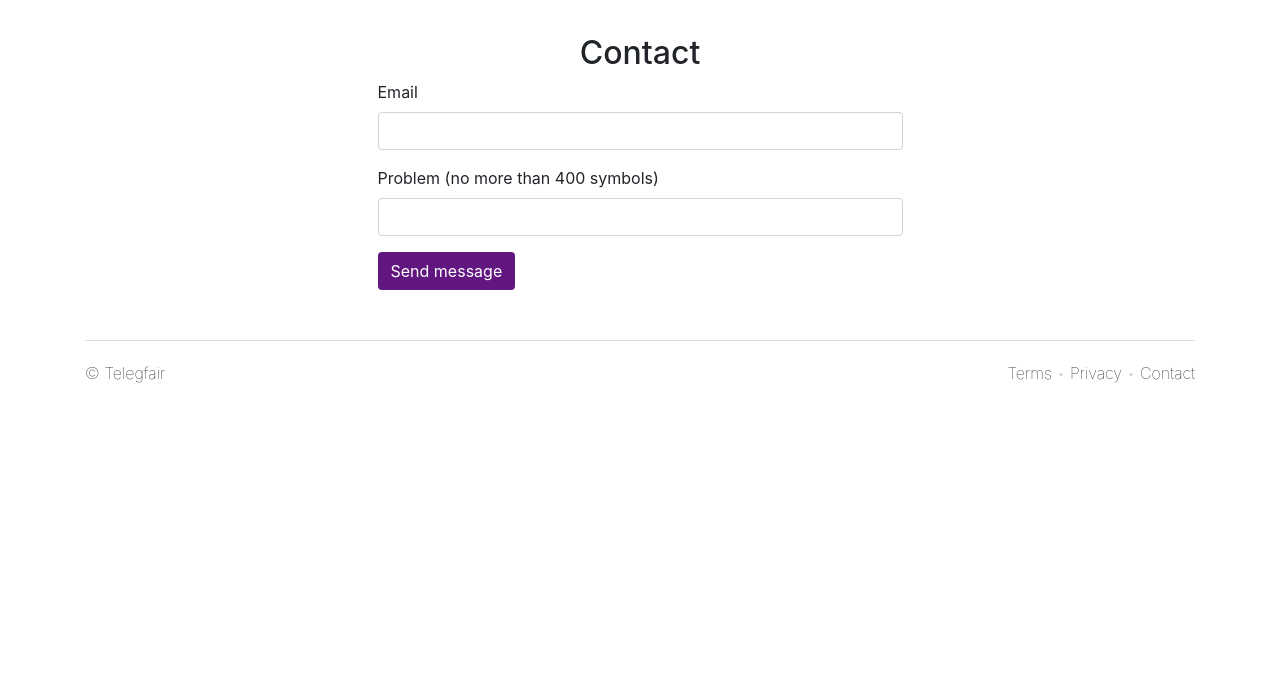
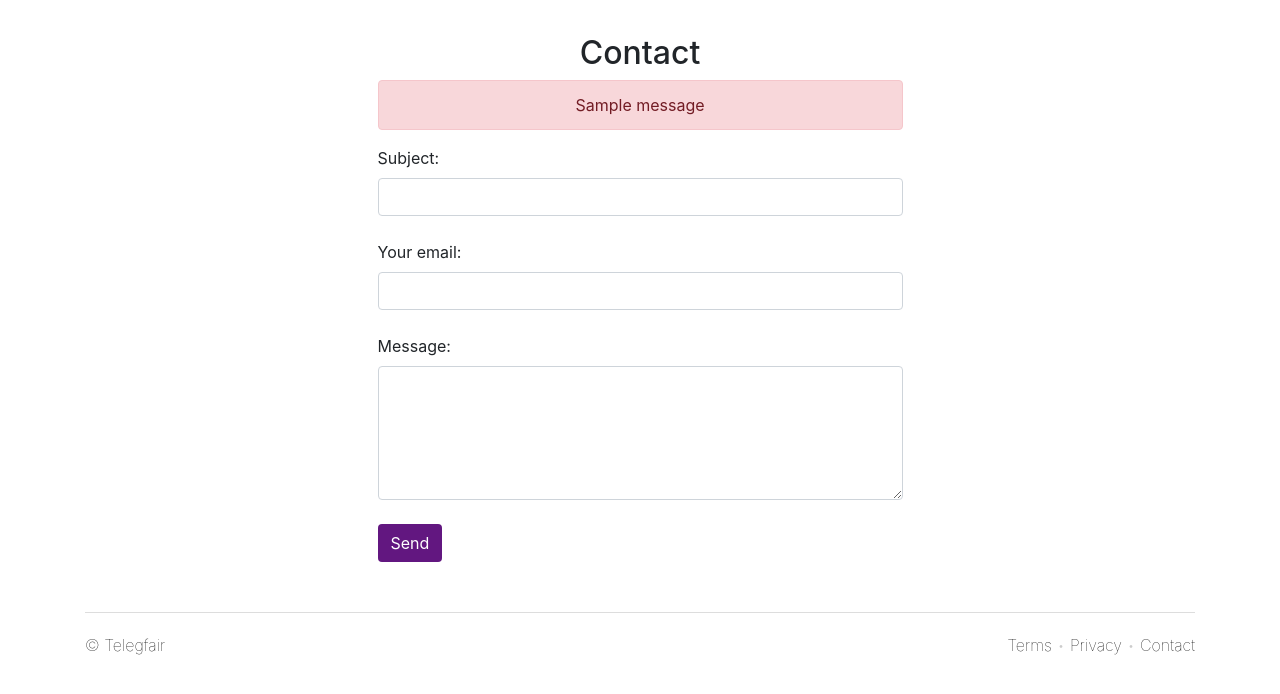
Before and after one commit to ivvan18/new_telegram_market, a Flask app: page /contact in a window 1280 px wide. Shown: the part 64-758 px from the top of the page. Run offline with Flask 2, Linux system fonts and the light colour scheme; tables that the repository leaves empty hold one stand-in row (values such as "Sample post"); one stand-in notice (Sample message) is shown; some libraries are stand-ins or nearby versions.

Commit message:
Contact form improved.

```diff
--- a/app/templates/footer/contact.html
+++ b/app/templates/footer/contact.html
@@ -8,15 +8,39 @@
     <div class="container" align = "center" style = "margin-top: 50px; margin-bottom: 50px;">
         <h2>Contact</h2>
 
+        {% with alerts = get_flashed_messages() %}
+            {% if alerts %}
+                {% for alert in alerts %}
+                    {% if "respond" in alert %}
+                        <div class="col-xs-12 col-sm-6 col-sm-offset-3">
+                            <div class="alert alert-success">
+                              {{ alert }}
+                            </div>
+                        </div>
+                    {% else %}
+                        <div class="col-xs-12 col-sm-6 col-sm-offset-3">
+                            <div class="alert alert-danger">
+                              {{ alert }}
+                            </div>
+                        </div>
+                    {% endif %}
+                {% endfor %}
+            {% endif %}
+        {% endwith %}
+
         <div class="col-xs-12 col-sm-6 col-sm-offset-3">
-            <form align = "left" method="POST" action="/contact">
-                {{ form.hidden_tag() }}
-                {{ wtf.form_field(form.email, horizontal_columns=('sm', 1, 5)) }}
-                {{ wtf.form_field(form.message, horizontal_columns=('lg', 2, 4)) }}
-                <div class="form-group">
-                    <button type="submit" class="btn btn-style">Send message</button>
-                </div>
-            </form>
+            <form align = "left"class="form-signin" method="POST" action="/contact">
+                <label for="q" align = "left">Subject:</label>
+                <input type="text" class="form-control" id="q" name="subject"><br>
+
+                <label for="t" align = "left">Your email:</label>
+                <input type="email" class="form-control" id="t" name="email"><br>
+
+                <label for="comment" align = "left">Message:</label>
+                <textarea class="form-control" rows="5" id="comment" name="message"></textarea><br>
+
+                <button align = "left" type="submit" class="btn btn-style">Send</button>
+              </form>
         </div>
     </div>
 {% endblock %}
--- a/app/views.py
+++ b/app/views.py
@@ -45,14 +45,19 @@ def privacy():
 #contact page
 @app.route('/contact', methods=['GET', 'POST'])
 def contact():
-    form = ContactForm()
-    if form.validate_on_submit():
-        msg = Message('User meassage', sender='ouramazingapp@gmail.com', recipients=['ouramazingapp@gmail.com'])
-        msg.html = form.message.data
+    if request.method == 'POST':
+        subject = request.form['subject']
+        email = request.form['email']
+        message = request.form['message']
+
+        msg = Message(subject, sender='ouramazingapp@gmail.com', recipients=["tbago@yandex.ru"])
+        msg.body = message + " {}".format(email)
         mail.send(msg)
-        return redirect('/')
 
-    return render_template("footer/contact.html", form = form)
+        flash("Thank you! We will respond to your question as soon as we can.")
+        return redirect('/contact')
+    return render_template('footer/contact.html')
+
 
 #login page
 @app.route('/login',  methods=['GET', 'POST'])
```
